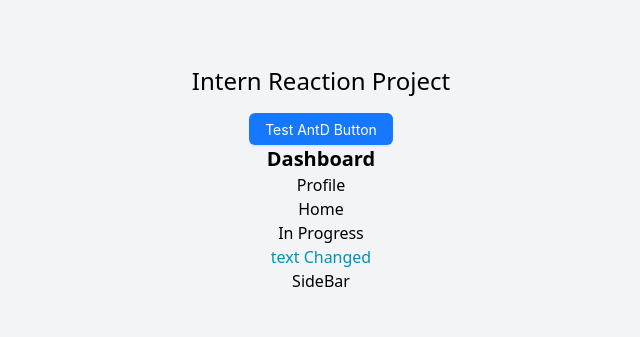
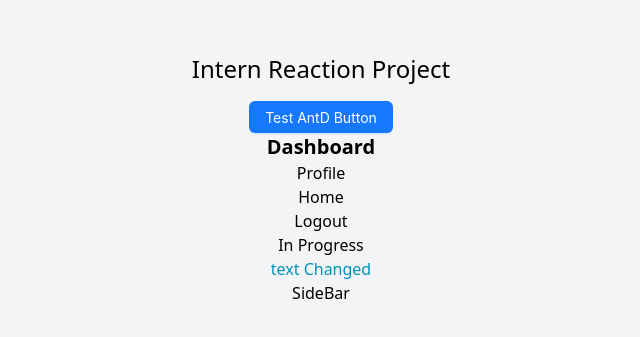
Before and after one commit to Digiden-IT/Reaction-Test, a React (Vite) app: page / in a window 1280 px wide. Shown: the part 221-558 px from the top of the page, without its empty margins (319-959 px from the left). Built offline with nearby package versions, Linux system fonts and the light colour scheme.

Commit message:
ádd another list and remove spaces

```diff
--- a/src/App.tsx
+++ b/src/App.tsx
@@ -7,10 +7,7 @@ function App() {
     <div className="flex flex-col justify-center items-center bg-gray-100 min-h-screen">
       <h1 className="mb-4 text-2xl">Intern Reaction Project</h1>
       <Button type="primary">Test AntD Button</Button>
-
-
       <Dashboard></Dashboard>
-
       <h1>In Progress</h1>
       <h2 className="text-cyan-600"> text Changed</h2>
       <SideBar />
--- a/src/layout/Dashboard.tsx
+++ b/src/layout/Dashboard.tsx
@@ -7,6 +7,7 @@ const Dashboard = () => {
       <ul className="text-center">
         <li>Profile</li>
         <li>Home</li>
+        <li>Logout</li>
       </ul>
     </div>
   )
```
